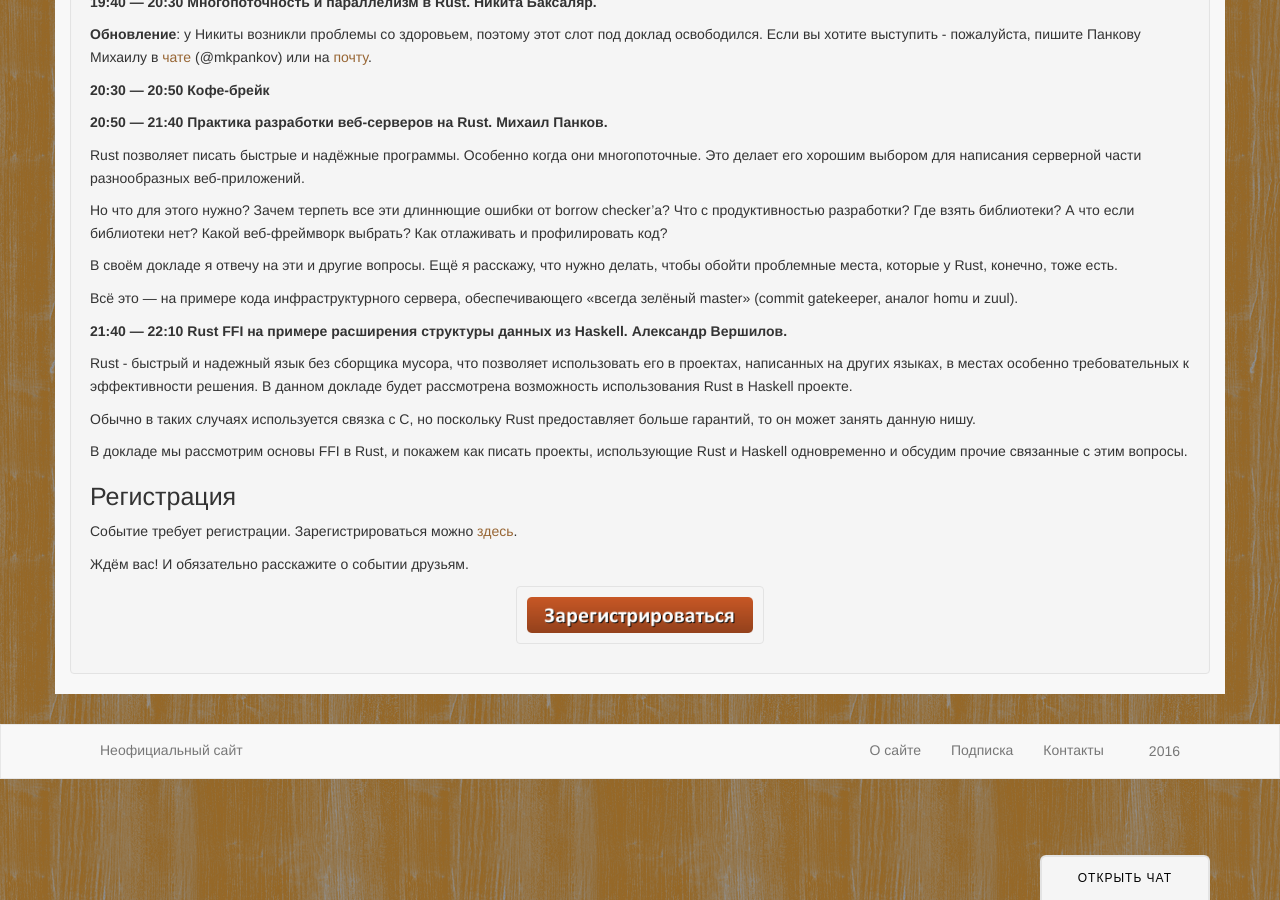
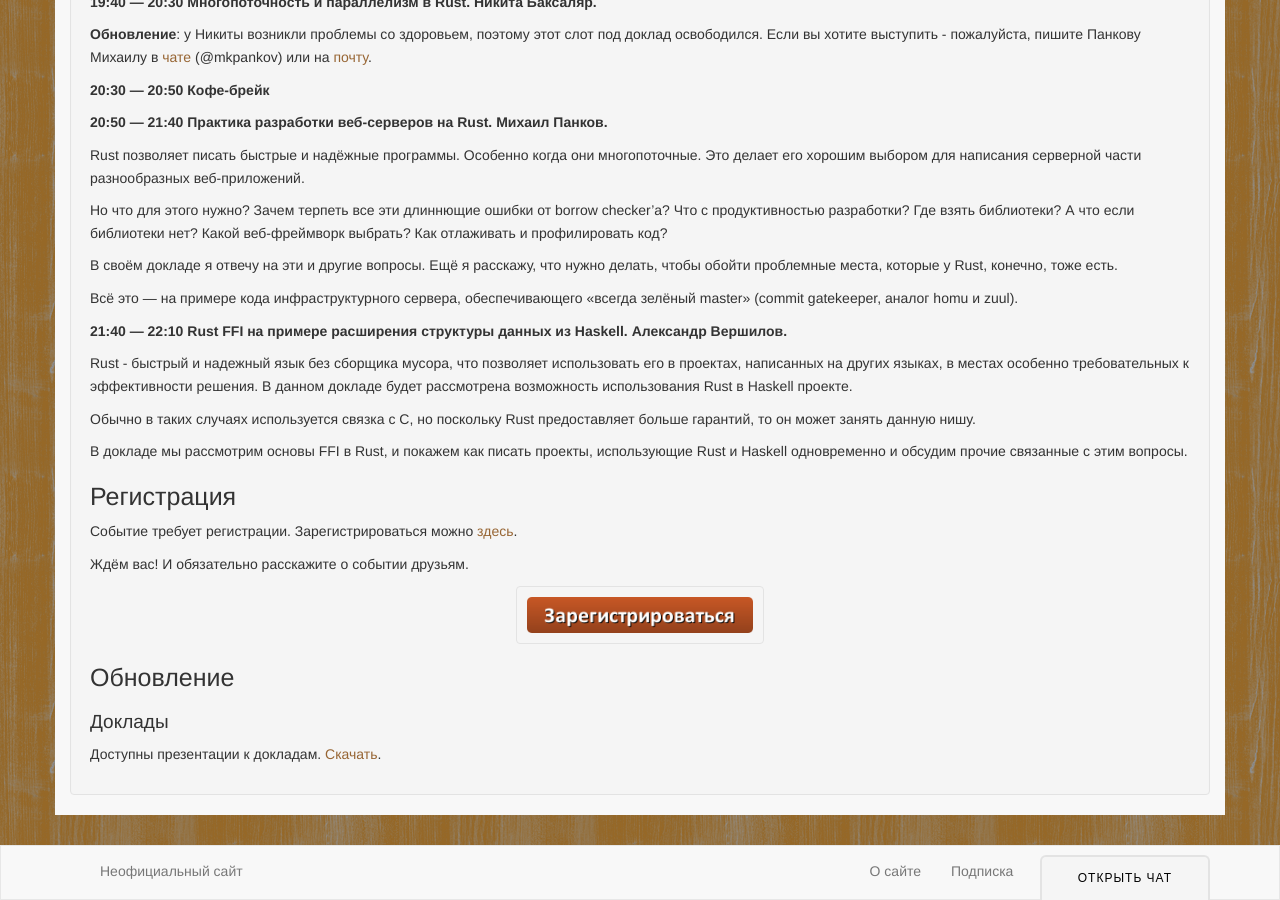
Before and after one commit to rust-lang-ru/rustycrate.ru, a Jekyll site: the page built from _posts/2016-04-25-colaboratory-rust.md, in a window 1280 px wide and 900 px high, scrolled down 1484 px. Built offline with Jekyll 4.4.1, drawn with Linux system fonts in a browser that asks for light colours; nearby versions of some CDN libraries; Markdown is read by kramdown in place of the engine named in the settings; comment, search, counter and statistics services are not loaded.

Commit message:
Добавляем ссылку на презентации

```diff
--- a/_posts/2016-04-25-colaboratory-rust.md
+++ b/_posts/2016-04-25-colaboratory-rust.md
@@ -117,3 +117,9 @@ Rust - быстрый и надежный язык без сборщика му
 <a href="https://laboratoriya-kasperskogo.timepad.ru/event/323535/">
 <img src="/images/2016-04-25-colaboratory-rust/button.png" alt="зарегистрироваться" style="width: 248px;"/>
 </a>
+
+# Обновление
+
+## Доклады
+
+Доступны презентации к докладам. [Скачать](https://rustycrate.ru/%D0%BD%D0%BE%D0%B2%D0%BE%D1%81%D1%82%D0%B8/2016/04/25/colaboratory-rust.html).
```
